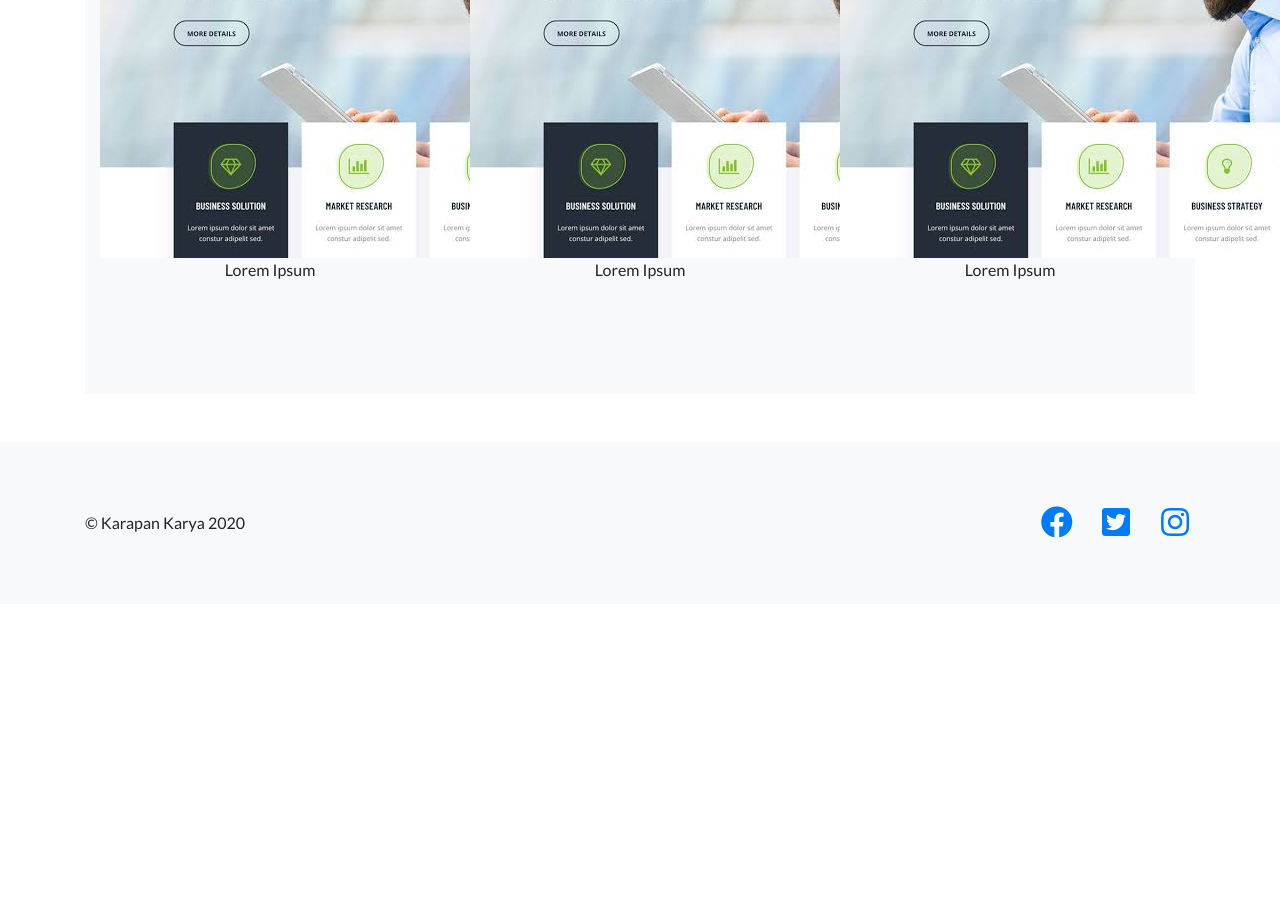
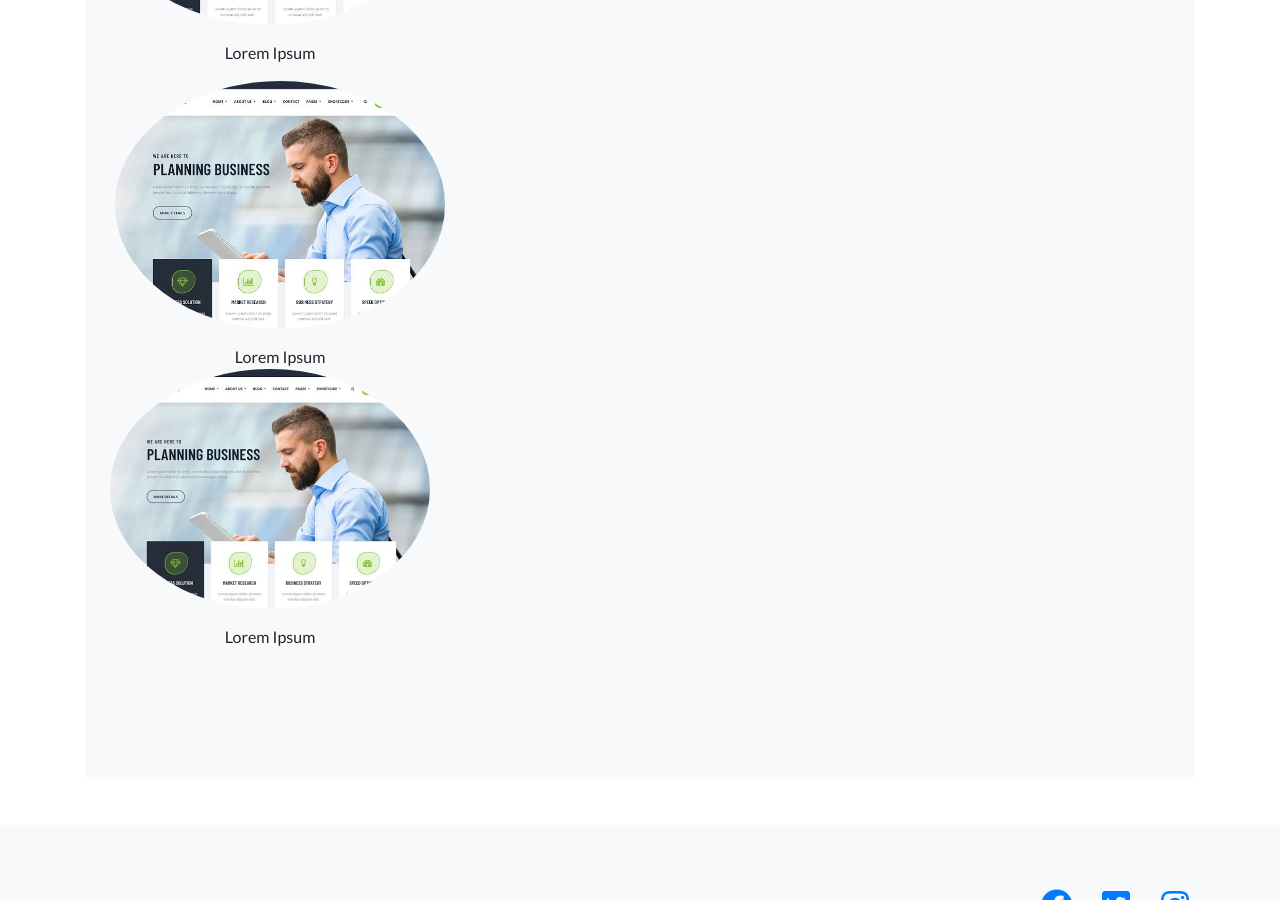
Before and after one commit to Afaisw/profcom, a Jekyll site: the page built from case-studies.html, in a window 1280 px wide and 900 px high, scrolled down 678 px. Built offline with Jekyll 4.4.1, drawn with Linux system fonts in a browser that asks for light colours; before the commit the page ends 1282 px from its top, so only the background shows below that.

Commit message:
casestudies update

```diff
--- a/_includes/casestudies.html
+++ b/_includes/casestudies.html
@@ -2,16 +2,22 @@
     <div class="container">
       <div class="row">
         <div class="col-lg-4">
-            <img src="img/case-1.jpg">
+            <div class="features-icons-item mx-auto mb-5 mb-lg-0 mb-lg-3"></div>
+            <img class="img-fluid rounded-circle mb-3" src="img/case-1.jpg">
+            Lorem Ipsum
+            </div>
+          </div>
+          <div class="col-lg-4">
+            <div class="features-icons-item mx-auto mb-5 mb-lg-0 mb-lg-3"></div>
+            <img class="img-fluid rounded-circle mb-3" src="img/case-1.jpg">
             Lorem Ipsum
           </div>
-          <div class="col-lg-4">
-            <img src="img/case-1.jpg">
-            Lorem Ipsum
           </div>
           <div class="col-lg-4">
-            <img src="img/case-1.jpg">
+            <div class="features-icons-item mx-auto mb-5 mb-lg-0 mb-lg-3">
+            <img class="img-fluid rounded-circle mb-3" src="img/case-1.jpg">
             Lorem Ipsum
+            </div>
           </div>
         </div>
       </div>
--- a/case-studies.html
+++ b/case-studies.html
@@ -7,7 +7,4 @@
   dolor in reprehenderit in voluptate velit esse cillum dolore eu fugiat nulla pariatur. Excepteur sint occaecat cupidatat non
   proident, sunt in culpa qui officia deserunt mollit anim id est laborum.
 ---
-
-Lorem Ipsum
-
 {% include casestudies.html title="Studi Kasus"%}
```
